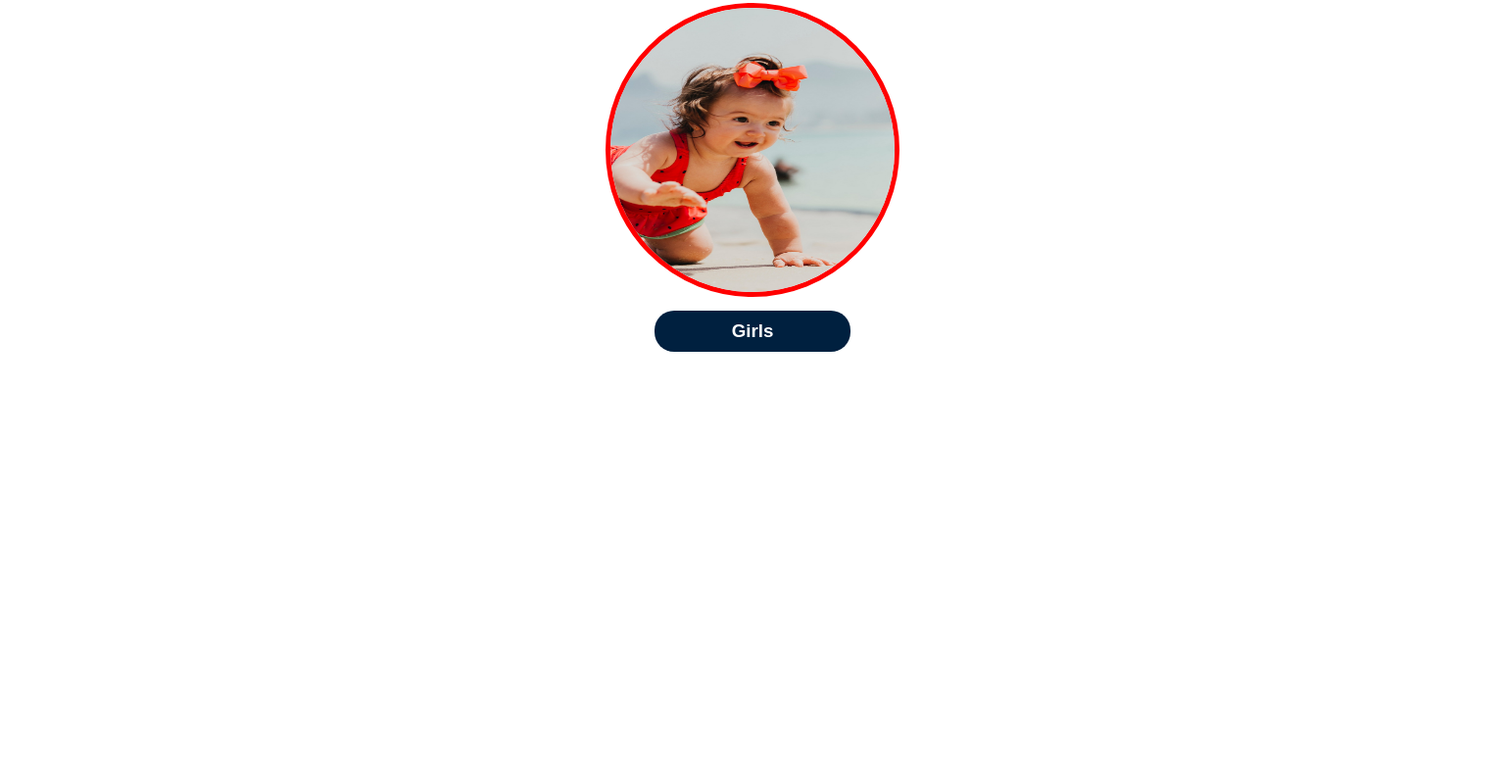
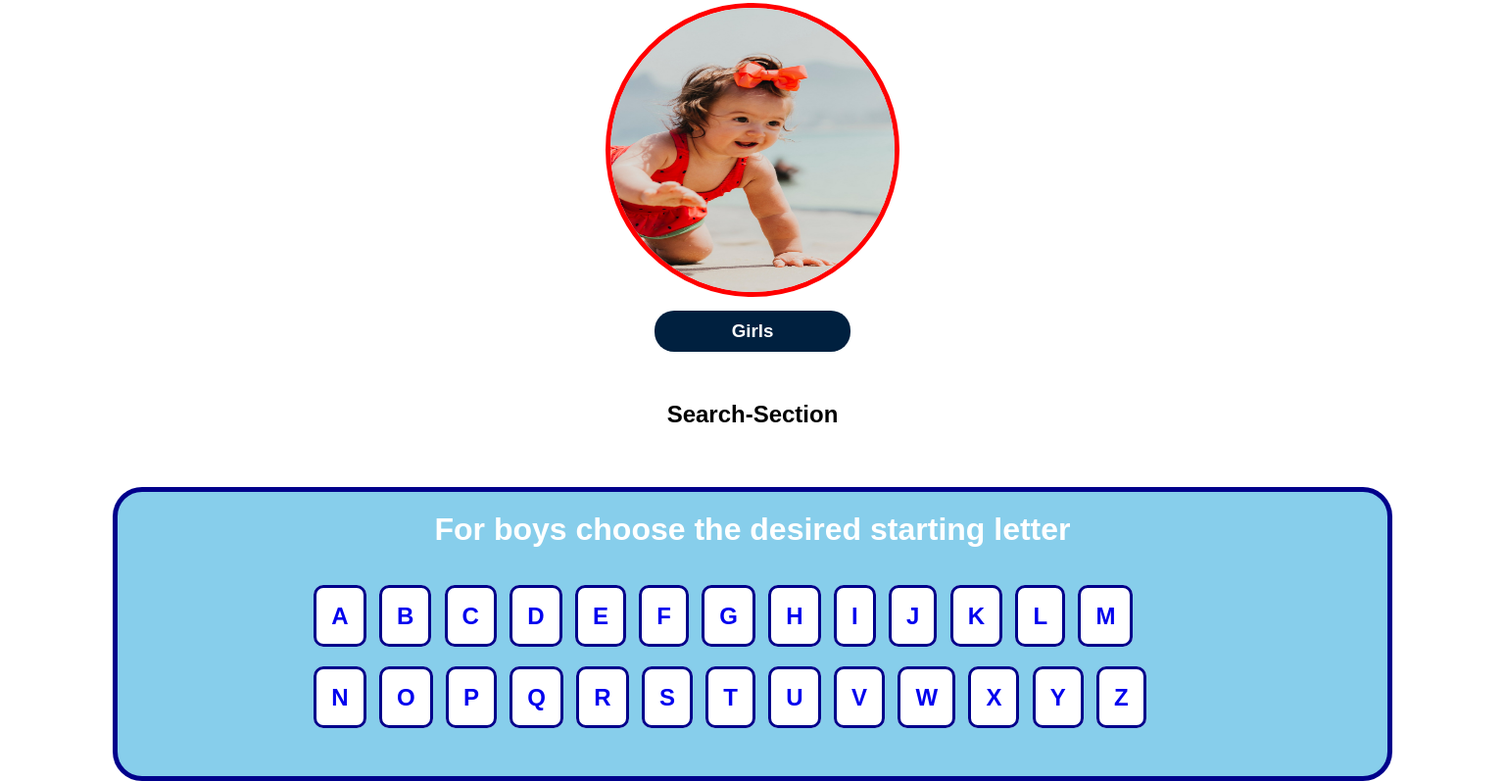
Before and after one commit to Sury0803/BINOD, a plain HTML site: page index.html in a window 1536 px wide. Shown: the part 1276-2073 px from the top of the page at 98% size. Before the commit the page ends 1645 px from the top, so only its background shows below. Drawn offline with Linux system fonts and the light colour scheme.

Commit message:
INDEX in making

```diff
--- a/index.html
+++ b/index.html
@@ -63,7 +63,7 @@
             color: white;
             font-size: 28px;
             font-weight: bold;
-            font-family: Verdana, Geneva, Tahoma, sans-serif;
+            font-family:Verdana, Geneva, Tahoma, sans-serif;
         }
         h5{
             background-color: red;
@@ -129,6 +129,42 @@
         .circle:hover{
             border: 10px dashed blue;
         }
+        .search-section{
+            display: flex;
+            justify-content: center;
+            align-items: center;
+        }
+        .boys{
+            margin-top: 30px;
+            width: 85%;
+            height: 300px;
+            background-color: skyblue;
+            border: 5px solid darkblue;
+            border-radius: 30px;
+            margin: 0px auto;
+            padding: 5px 200px;
+            justify-content:center;
+        }
+        .boys:hover{
+            background-image: linear-gradient(to right,blue,white);
+            border-color: darkblue;
+        }
+        .boys p a{
+            background-color: white;
+            border: 3px solid darkblue;
+            text-decoration: none;
+            font-size: 24px;
+            padding: 15px;
+            border-radius: 10px;
+            margin-bottom: 30px;
+            font-weight: bold;
+        }
+        .boys p a:hover{
+            background-color: red;
+            border: 5px solid white;
+            color: white;
+
+        }
         }
     </style>
 </head>
@@ -151,7 +187,7 @@
                   </label>
             </ul>
         </div>
-        <div class="picture"><br>&nbsp;&nbsp;Best Indian Name Of Decades<br><br>
+        <div class="picture"><br>&nbsp;&nbsp;Best Indian Names Of Decades<br><br>
         <a href="#"><h5>&nbsp;&nbsp;Best of 80s</h5></a><br>
         <a href="#"><h5>&nbsp;&nbsp;Best of 90s</h5></a><br>
         <a href="#"><h5>&nbsp;&nbsp;Early 2000s</h5></a><br>
@@ -162,6 +198,40 @@
             <div id="c1"><a href="#"><img src="./img/baby-boy.jpg" class="circle" ></a><br><center><a href="#"><h3>Boys</h3></a></center></div>
             <div id="c2"><a href="#"><img src="./img/baby-girl.jpg" class="circle" ></a><br><center><a href="#"><h3>Girls</h3></a></center></div>
         </div>
-    </div>
+        <div class="search-section"><h2 style="font-weight: bold; color: black;text-align: center; margin-top: 40px;margin-bottom: 60px;">Search-Section</h2><br>
+        </div>
+        <div class="boys"><h1 style="color: white; margin-top: 15px;text-align: center;margin-bottom: 30px;">For boys choose the desired starting letter</h1>
+        <p style="line-height: 80px;">
+        <a href="./Names/a.html">A</a>&nbsp;&nbsp;
+        <a href="./Names/a.html">B</a>&nbsp;&nbsp;
+        <a href="./Names/a.html">C</a>&nbsp;&nbsp;
+        <a href="./Names/a.html">D</a>&nbsp;&nbsp;
+        <a href="./Names/a.html">E</a>&nbsp;&nbsp;
+        <a href="./Names/a.html">F</a>&nbsp;&nbsp;
+        <a href="./Names/a.html">G</a>&nbsp;&nbsp;
+        <a href="./Names/a.html">H</a>&nbsp;&nbsp;
+        <a href="./Names/a.html">I</a>&nbsp;&nbsp;
+        <a href="./Names/a.html">J</a>&nbsp;&nbsp;
+        <a href="./Names/a.html">K</a>&nbsp;&nbsp;
+        <a href="./Names/a.html">L</a>&nbsp;&nbsp;
+        <a href="./Names/a.html">M</a>&nbsp;&nbsp;
+        <a href="./Names/a.html">N</a>&nbsp;&nbsp;
+        <a href="./Names/a.html">O</a>&nbsp;&nbsp;
+        <a href="./Names/a.html">P</a>&nbsp;&nbsp;
+        <a href="./Names/a.html">Q</a>&nbsp;&nbsp;
+        <a href="./Names/a.html">R</a>&nbsp;&nbsp;
+        <a href="./Names/a.html">S</a>&nbsp;&nbsp;
+        <a href="./Names/a.html">T</a>&nbsp;&nbsp;
+        <a href="./Names/a.html">U</a>&nbsp;&nbsp;
+        <a href="./Names/a.html">V</a>&nbsp;&nbsp;
+        <a href="./Names/a.html">W</a>&nbsp;&nbsp;
+        <a href="./Names/a.html">X</a>&nbsp;&nbsp;
+        <a href="./Names/a.html">Y</a>&nbsp;&nbsp;
+        <a href="./Names/a.html">Z</a>&nbsp;&nbsp;
+
+    </p>
+
+        </div>
+</div>
 </body>
 </html>
```
